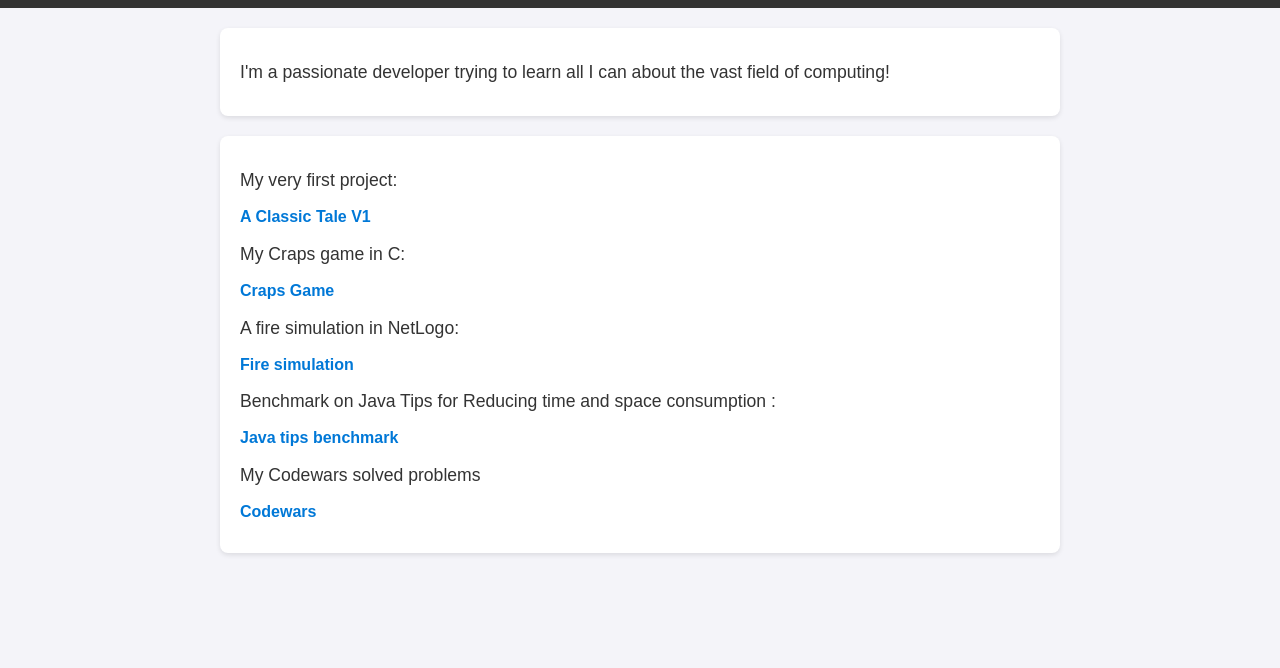
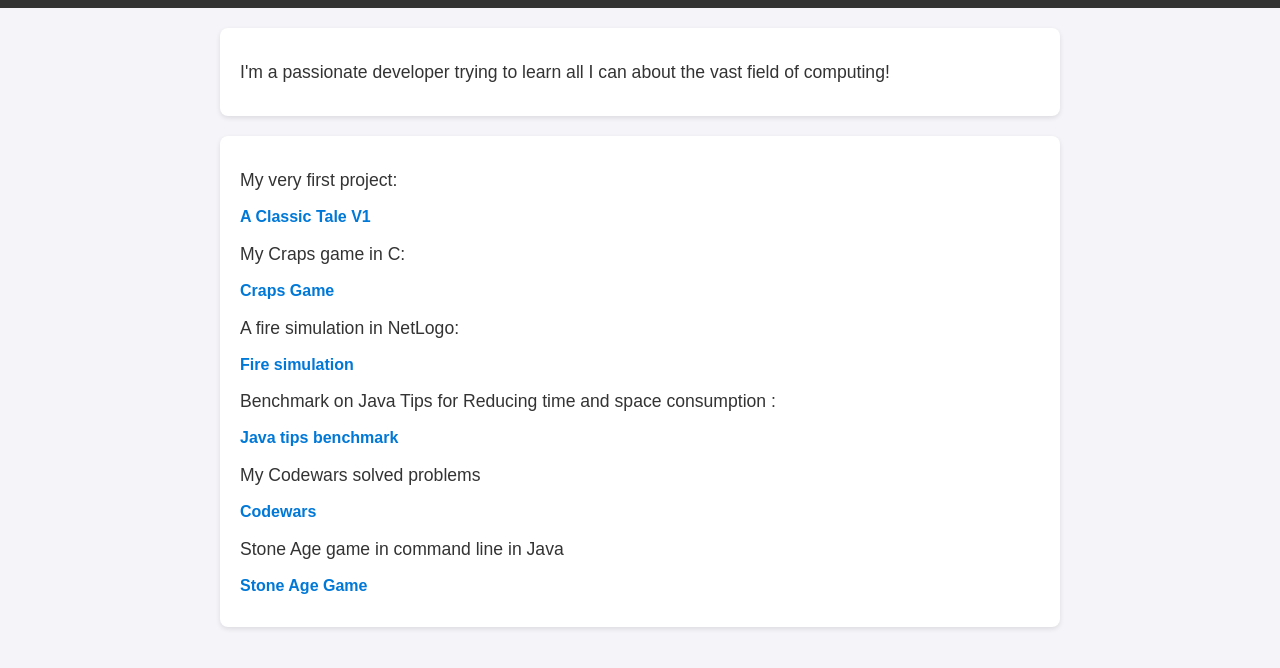
Before and after one commit to YannMartinDes/YannMartinDes.github.io, a plain HTML site: page index.html in a window 1280 px wide. Shown: the part 96-764 px from the top of the page. Drawn offline with Linux system fonts and the light colour scheme.

Commit message:
Update index.html

```diff
--- a/index.html
+++ b/index.html
@@ -24,6 +24,8 @@
     <a href="https://github.com/YannMartinDes/Benchmark-Java-Time-Space/tree/main">Java tips benchmark</a>
     <p>My Codewars solved problems</p>
     <a href="https://github.com/YannMartinDes/CodeWars">Codewars</a>
+    <p>Stone Age game in command line in Java</p>
+    <a href="https://github.com/YannMartinDes/StoneAge-Java">Stone Age Game</a>
   </section>
 </body>
 </html>
```
